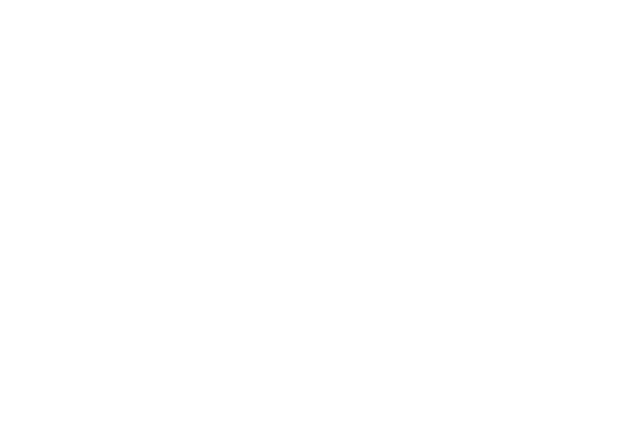
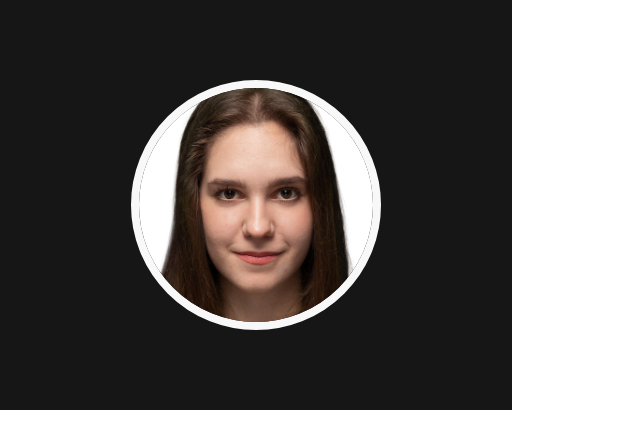
Before and after one commit to izuymka/rsschool-cv, a plain HTML site: page index.html in a window 1280 px wide. Shown: the whole page, without its empty margins (0-640 px from the left). Drawn offline with Linux system fonts and the light colour scheme.

Commit message:
feat: add avatar pic in contacts-column block

```diff
--- a/index.html
+++ b/index.html
@@ -14,7 +14,11 @@
 <body>
     <div class="main-wrapper">
         <header>
-            <div class="contacts-column"></div>
+            <div class="contacts-column">
+                <figure class="contacts-column_avatar">
+                    <img src="assets/img/Avatar.jpg" title="Avatar" alt="Main page avatar picture">
+                </figure>
+            </div>
             <div class="main_info-column"></div>
         </header>
         <main></main>
--- a/style.css
+++ b/style.css
@@ -1,3 +1,10 @@
+/* Reset Default CSS Rules */
+* {
+    box-sizing: border-box;
+    padding: 0;
+    margin: 0;
+}
+
 /* Main body style */
 body {
     font-family: 'Montserrat', sans-serif;
@@ -17,3 +24,29 @@ header {
     position: relative;
     width: 100%;
 }
+
+/* Contacts Column Style (right) */
+.contacts-column {
+    width: 40%;
+    background-color: #171616;
+    padding: 30px;
+}
+
+/* Contacts Column Avatar Style */
+.contacts-column_avatar {
+    display: flex;
+    justify-content: center;
+    width: 250px;
+    height: 250px;
+    margin: 50px auto;
+    border: 8px solid #f8f8f8;
+    border-radius: 50%;
+    overflow: hidden;
+}
+
+/* Contacts Column Avatar Img Style */
+.contacts-column_avatar img {
+    object-fit: cover;
+    width: 100%;
+    height: auto;
+}
```
